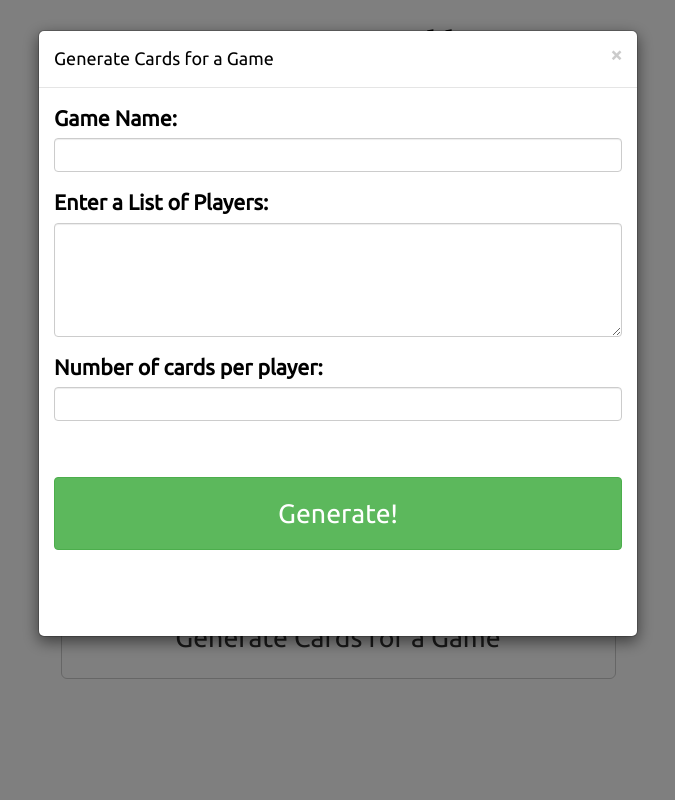
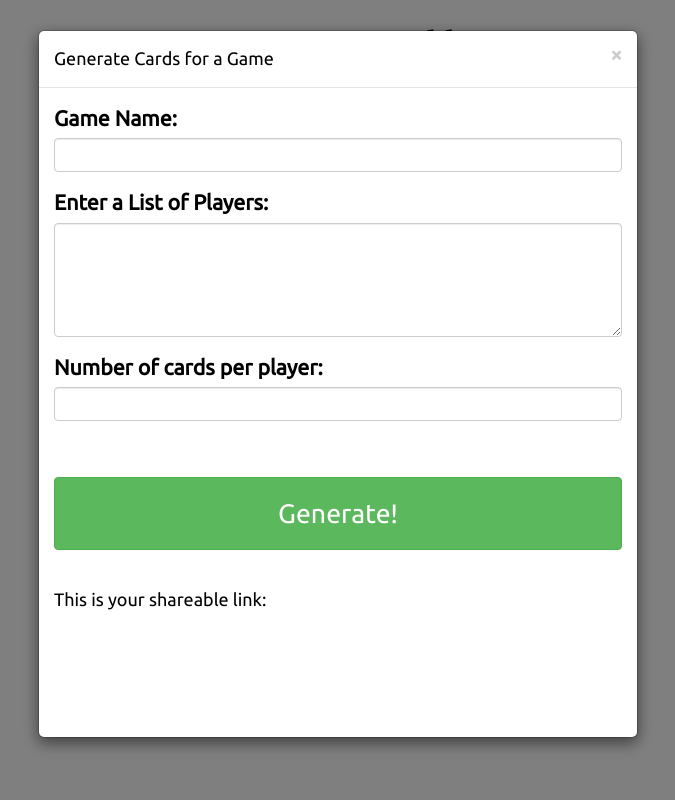
Before and after one commit to PeterEFrancis/bingo-app, a Flask app: page / in a window 1280 px wide, after a click on "Generate Cards for a Game". Shown: the whole page, without its empty margins (302-977 px from the left). Run offline with Flask 2, Linux system fonts and the light colour scheme; parts of the project's set-up code (start-up, migrations or seed data) failed here and were passed over; some libraries are stand-ins or nearby versions.

Commit message:
new page and link title

```diff
--- a/templates/game.html
+++ b/templates/game.html
@@ -15,7 +15,7 @@
     <meta http-equiv="pragma" content="no-cache"/>
 
     <title>
-      Bingo Game
+      Bingo Game {{ gameName }}
     </title>
     <link href="https://fonts.googleapis.com/css?family=Ubuntu:400&display=swap" rel="stylesheet">
     <style>
--- a/templates/index.html
+++ b/templates/index.html
@@ -110,7 +110,10 @@
                 <h3 class="text-center">Generate!</h3>
               </button>
               <br>
-              <p class="permalink"><a id="link" href="">&emsp;</a></p>
+              <h4>This is your shareable link:</h4>
+              <p class="permalink">
+                <a id="link" href="" target="_blank">&emsp;</a>
+              </p>
             </form>
           </div>
         </div>
```
